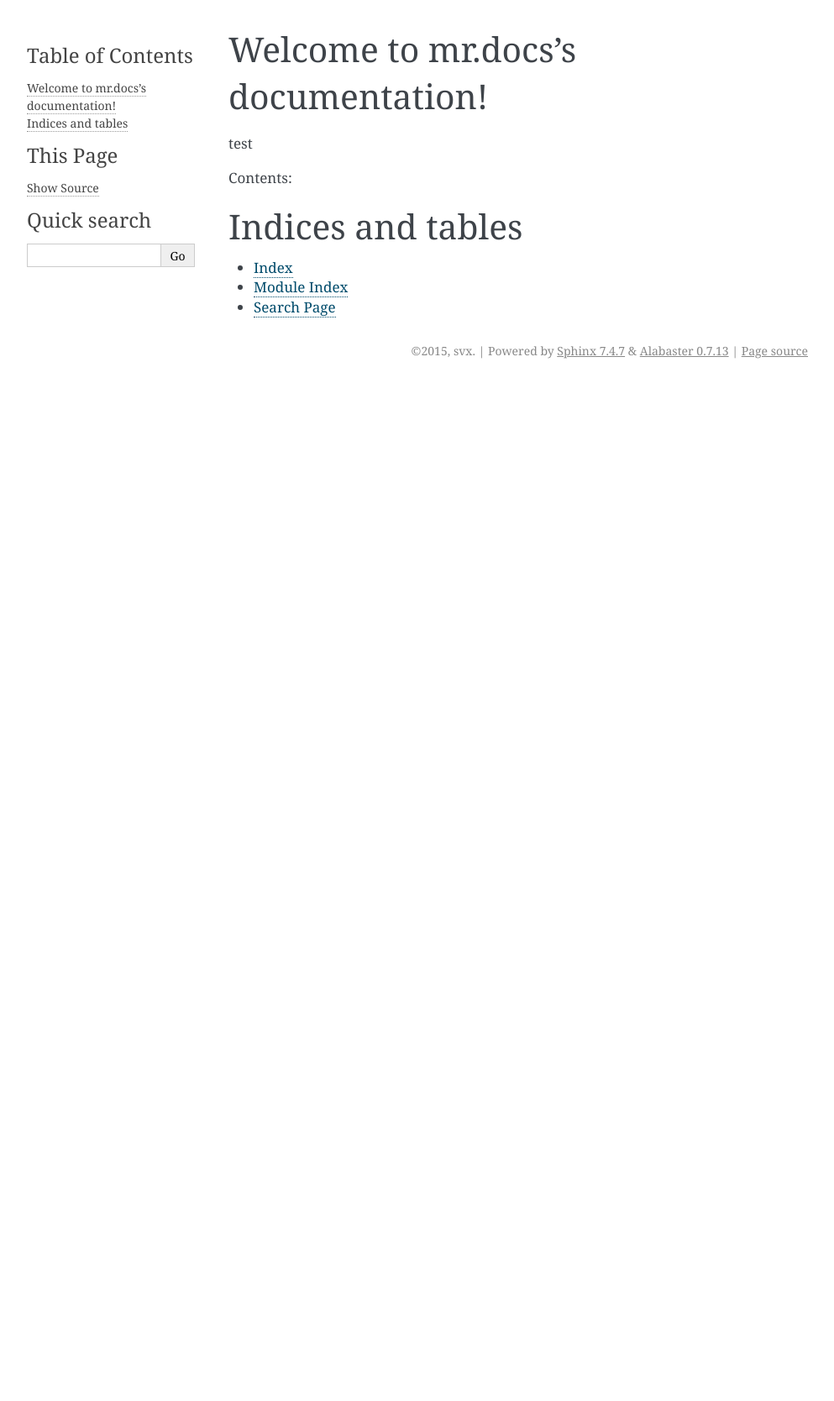
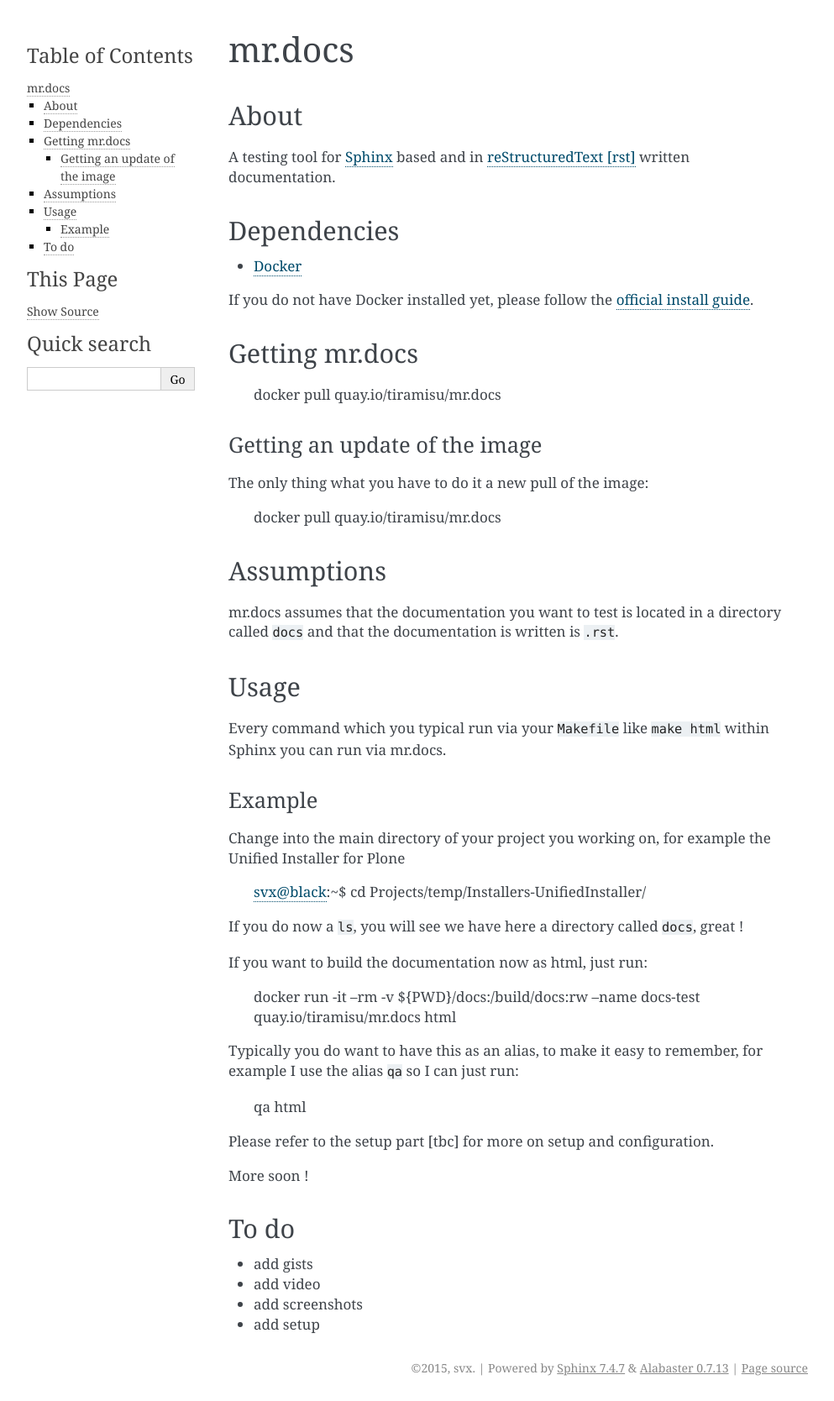
Before and after one commit to tiramisusolutions/mr.docs, a Sphinx documentation site: the page built from docs/index.rst, in a window 1280 px wide. Shown: the whole page at 84% size, without its empty margins (148-1141 px from the left). Built offline with Sphinx 7.4.7, drawn with Linux system fonts in a browser that asks for light colours; before the commit the page ends 900 px from its top, so only the background shows below that.

Commit message:
Update index

```diff
--- a/docs/index.rst
+++ b/docs/index.rst
@@ -3,22 +3,73 @@
    You can adapt this file completely to your liking, but it should at least
    contain the root `toctree` directive.
 
-Welcome to mr.docs's documentation!
-===================================
+mr.docs
+=======
 
-test
+About
+-----
+
+A testing tool for `Sphinx <http://sphinx-doc.org/>`_ based and in `reStructuredText [rst] <http://sphinx-doc.org/rest.html>`_ written documentation.
 
 
-Contents:
+Dependencies
+------------
+
+- `Docker <https://docker.com>`_
+
+If you do not have Docker installed yet, please follow the `official install guide <https://docs.docker.com/installation/>`_.
+
+
+Getting mr.docs
+---------------
+
+    docker pull quay.io/tiramisu/mr.docs
+
+Getting an update of the image
+~~~~~~~~~~~~~~~~~~~~~~~~~~~~~~
+
+The only thing what you have to do it a new pull of the image:
+
+    docker pull quay.io/tiramisu/mr.docs
+
+Assumptions
+-----------
+
+mr.docs assumes that the documentation you want to test is located in a directory called ``docs`` and that the documentation is written is ``.rst``.
+
+
+Usage
+-----
+Every command which you typical run via your ``Makefile`` like ``make html`` within Sphinx you can run via mr.docs.
+
+Example
+~~~~~~~
+Change into the main directory of your project you working on, for example the Unified Installer for Plone
+
+    svx@black:~$ cd Projects/temp/Installers-UnifiedInstaller/
+
+If you do now a ``ls``, you will see we have here a directory called ``docs``, great !
+
+If you want to build the documentation now as html, just run:
+
+    docker run -it --rm -v ${PWD}/docs:/build/docs:rw --name docs-test quay.io/tiramisu/mr.docs html
+
+Typically you do want to have this as an alias, to make it easy to remember, for example I use the alias ``qa`` so I can just run:
+
+    qa html
+
+Please refer to the setup part [tbc] for more on setup and configuration.
+
+More soon !
+
+To do
+-----
+
+- add gists
+- add video
+- add screenshots
+- add setup
+
 
 .. toctree::
    :maxdepth: 2
-
-
-
-Indices and tables
-==================
-
-* :ref:`genindex`
-* :ref:`modindex`
-* :ref:`search`
```
